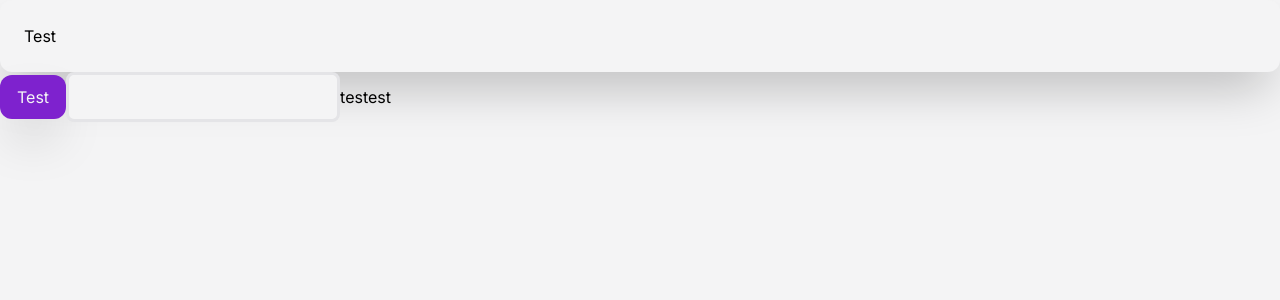
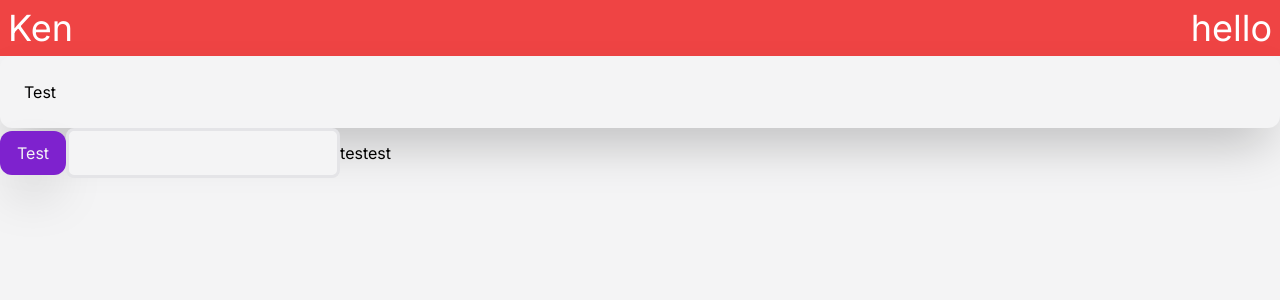
Before and after one commit to kankenny/personal-website, a Next.js app: page / in a window 1280 px wide. Shown: the top 300 px of the page. Built offline with nearby package versions, Linux system fonts and the light colour scheme.

Commit message:
Implement Header component

```diff
--- a/src/components/layout/body/Body.tsx
+++ b/src/components/layout/body/Body.tsx
@@ -0,0 +1,7 @@
+import React from 'react'
+
+const Body = () => {
+	return <div>Body</div>
+}
+
+export default Body
--- a/src/components/layout/footer/Footer.tsx
+++ b/src/components/layout/footer/Footer.tsx
@@ -0,0 +1,7 @@
+import React from 'react'
+
+const Footer = () => {
+	return <div>Footer</div>
+}
+
+export default Footer
--- a/src/components/layout/header/Header.tsx
+++ b/src/components/layout/header/Header.tsx
@@ -0,0 +1,13 @@
+import React from 'react'
+
+import HeaderContent from './HeaderContent'
+
+const Header = () => {
+	return (
+		<div className="layout bg-zinc-900 text-white">
+			<HeaderContent />
+		</div>
+	)
+}
+
+export default Header
--- /dev/null
+++ b/src/components/layout/header/HeaderContent.tsx
@@ -0,0 +1,12 @@
+import React from 'react'
+
+const HeaderContent = () => {
+	return (
+		<div className="container flex bg-red-500 justify-between mx-auto align-middle p-2">
+			<div className="text-4xl">Ken</div>
+			<div className="text-4xl">hello</div>
+		</div>
+	)
+}
+
+export default HeaderContent
--- a/src/pages/index.tsx
+++ b/src/pages/index.tsx
@@ -1,3 +1,4 @@
+import Header from '@/components/layout/header/Header'
 import Button from '@/components/ui/Button'
 import Card from '@/components/ui/Card'
 import StyledInputRef from '@/components/ui/StyledInputRef'
@@ -16,11 +17,14 @@ export default function Home() {
 	}
 
 	return (
-		<main className={`main-web-container ${inter.className}`}>
-			<Card>Test</Card>
-			<Button buttonText="Test" />
-			<StyledInputRef type="text" ref={inputRef} />
-			<button onClick={checkHandler}>testest</button>
-		</main>
+		<div className={`main-web-container ${inter.className}`}>
+			<main>
+				<Header />
+				<Card>Test</Card>
+				<Button buttonText="Test" />
+				<StyledInputRef type="text" ref={inputRef} />
+				<button onClick={checkHandler}>testest</button>
+			</main>
+		</div>
 	)
 }
--- a/src/styles/globals.css
+++ b/src/styles/globals.css
@@ -6,7 +6,6 @@
 	.main-web-container {
 		height: 100vh;
 		background-color: theme('colors.zinc.100');
-		overflow-x: hidden;
 	}
 
 	.card {
```
